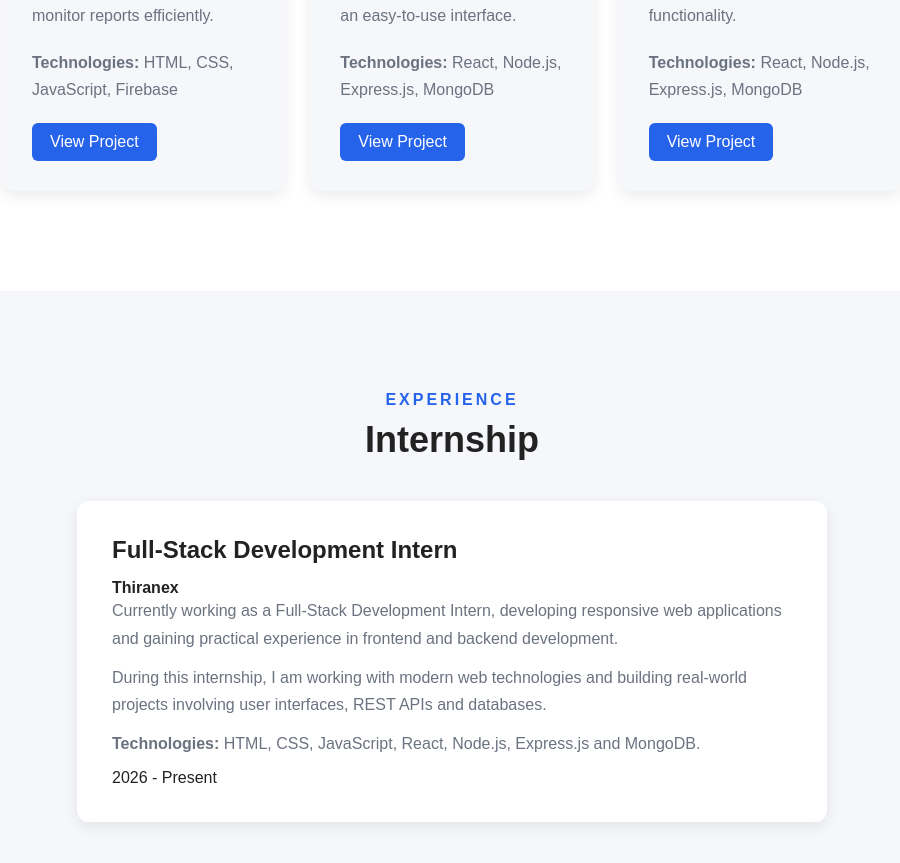
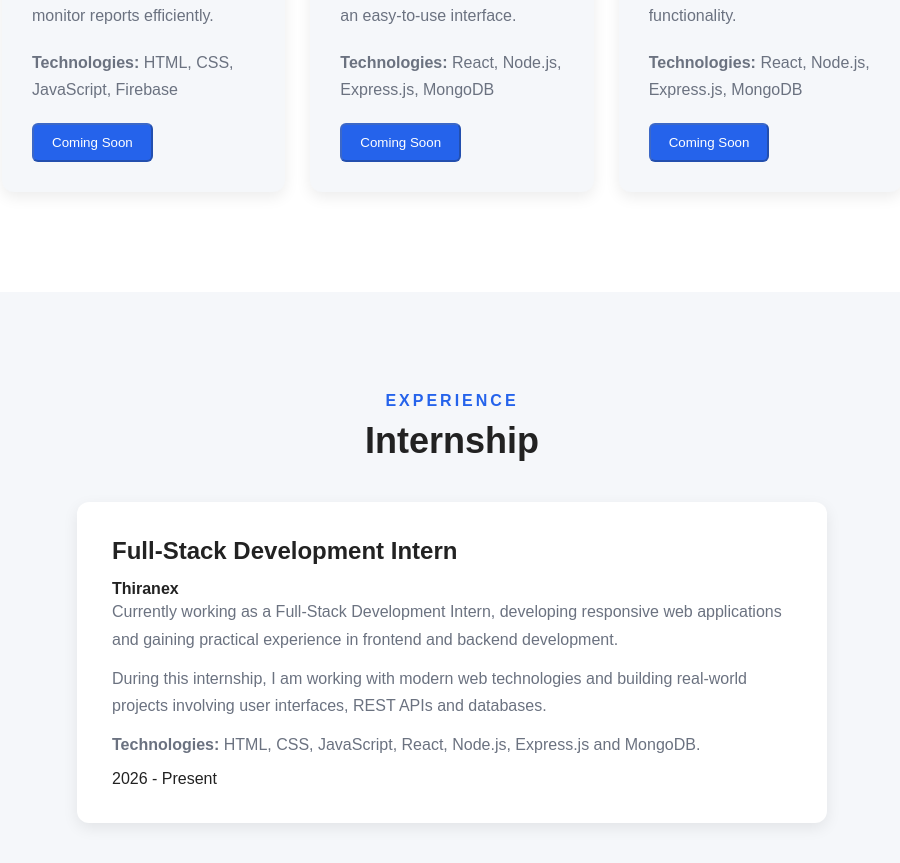
Before and after one commit to akhilandeswaridevipakkurthi-sys/full-stack-portfolio, a React (Vite) app: page / in a window 1280 px wide. Shown: the part 2760-3623 px from the top of the page, without its empty margins (188-1088 px from the left). Built offline with nearby package versions, Linux system fonts and the light colour scheme.

Commit message:
Update project buttons

```diff
--- a/src/App.jsx
+++ b/src/App.jsx
@@ -238,12 +238,13 @@ function App() {
                 HTML, CSS, JavaScript, Firebase
               </p>
 
-              <a
-                href="#"
+              <button
+                type="button"
                 className="project-button"
+                disabled
               >
-                View Project
-              </a>
+                Coming Soon
+              </button>
 
             </div>
 
@@ -269,12 +270,13 @@ function App() {
                 React, Node.js, Express.js, MongoDB
               </p>
 
-              <a
-                href="#"
+              <button
+                type="button"
                 className="project-button"
+                disabled
               >
-                View Project
-              </a>
+                Coming Soon
+              </button>
 
             </div>
 
@@ -300,12 +302,13 @@ function App() {
                 React, Node.js, Express.js, MongoDB
               </p>
 
-              <a
-                href="#"
+              <button
+                type="button"
                 className="project-button"
+                disabled
               >
-                View Project
-              </a>
+                Coming Soon
+              </button>
 
             </div>
 
```
